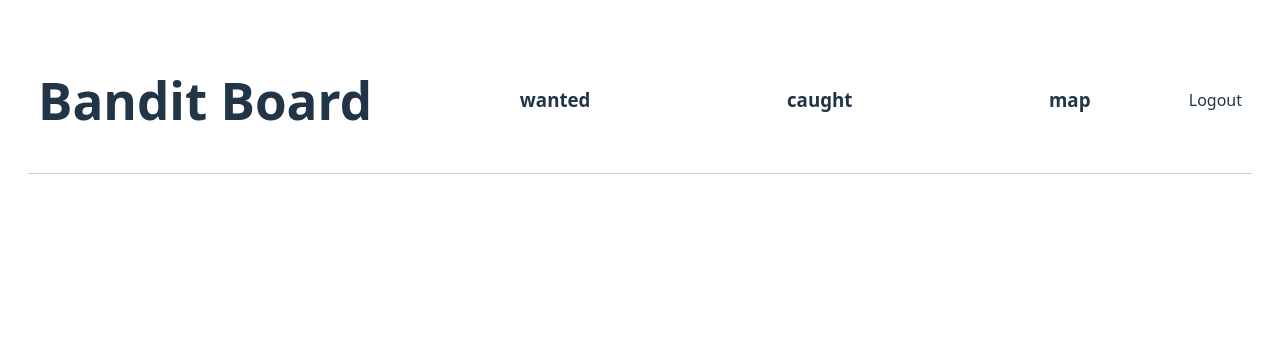
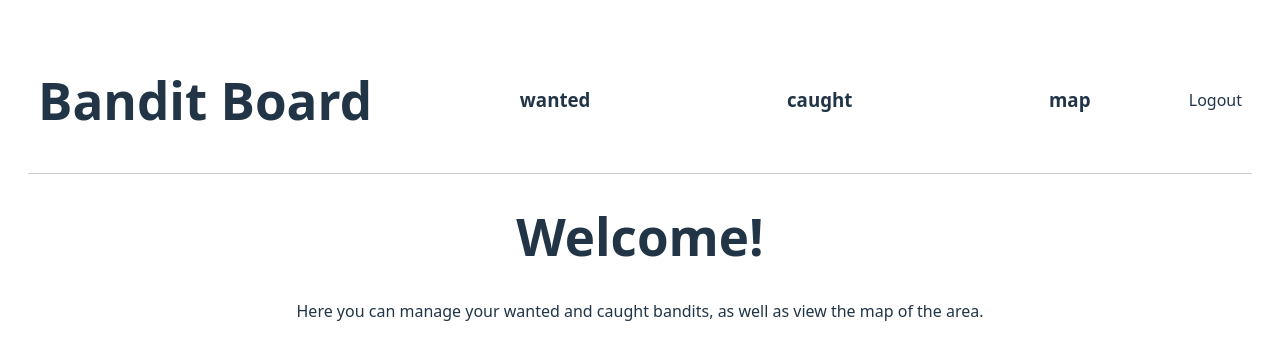
Before and after one commit to kjdove/henhacks26, a React (Vite) app: page /#/SheriffDashboard in a window 1280 px wide. Shown: the top 360 px of the page. Built offline with nearby package versions, Linux system fonts and the light colour scheme.

Commit message:
welcome messages

```diff
--- a/src/caught.css
+++ b/src/caught.css
@@ -0,0 +1,3 @@
+.caught-content h2 {
+    text-align: center;
+}
--- a/src/caught.tsx
+++ b/src/caught.tsx
@@ -1,3 +1,4 @@
+import './caught.css';
 import {useNavigate} from 'react-router-dom';
 
 export function Caught() {
@@ -16,8 +17,10 @@ export function Caught() {
                 </div>
                 <p onClick={() => navigate(`/`)}>Logout</p>
            </div>
-            <h1>Caught Page</h1>
-            <p>Here you can view the list of caught bandits and their details.</p>
+            <div className='caught-content'>
+                <h2>Caught Bandits</h2>
+            </div>
+
         </>
     )
 }
--- a/src/sheriffDashboard.css
+++ b/src/sheriffDashboard.css
@@ -48,3 +48,7 @@
     justify-content: space-around;
     align-items: center;
 }
+
+.sd-content h1 {
+    text-align: center;
+}
--- a/src/sheriffDashboard.tsx
+++ b/src/sheriffDashboard.tsx
@@ -17,6 +17,10 @@ export function SheriffDashboard() {
                 </div>
                 <p className= 'logout' onClick={() => navigate(`/`)}>Logout</p>
            </div>
+           <div className='sd-content'>
+                <h1>Welcome!</h1>
+                <p>Here you can manage your wanted and caught bandits, as well as view the map of the area.</p>
+           </div>
         </div>
     )
 }
--- a/src/wanted.css
+++ b/src/wanted.css
@@ -0,0 +1,3 @@
+.wanted-content h2 {
+    text-align: center;
+}
--- a/src/wanted.tsx
+++ b/src/wanted.tsx
@@ -1,4 +1,5 @@
 import {useNavigate} from 'react-router-dom';
+import './wanted.css';
 
 export function Wanted() {
     const navigate = useNavigate();
@@ -16,8 +17,9 @@ export function Wanted() {
                 </div>
                 <p onClick={() => navigate(`/`)}>Logout</p>
            </div>
-            <h1>Wanted Page</h1>
-            <p>Here you can view the list of wanted bandits and their details.</p>
+            <div className='wanted-content'>
+                <h2>Wanted Bandits</h2>
+            </div>
         </>
     )
 }
```
